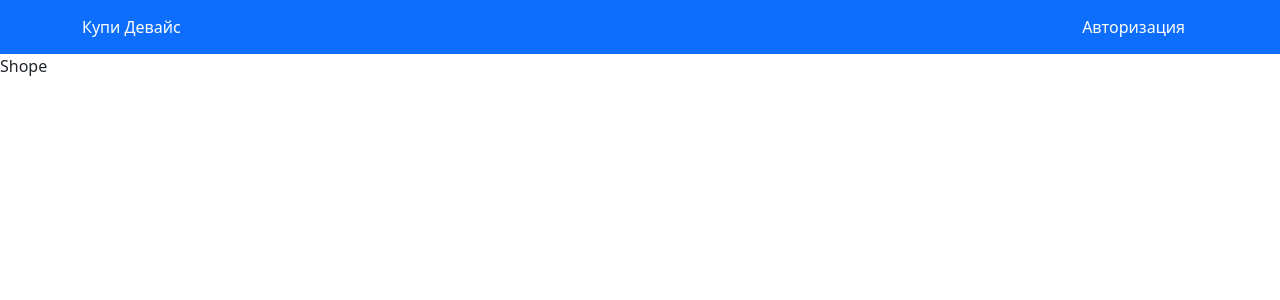
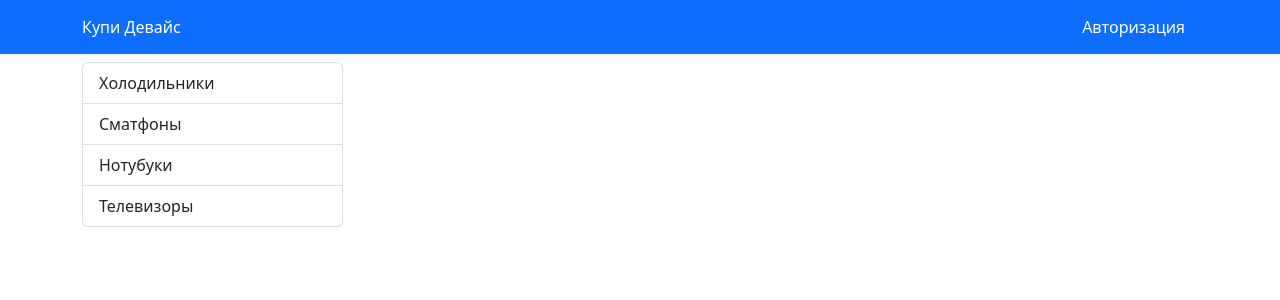
Before and after one commit to AntonAmialchenia/Store-online, a React (Create React App) app in the folder client/: page / in a window 1280 px wide. Shown: the top 300 px of the page. Built offline with nearby package versions, Linux system fonts and the light colour scheme.

Commit message:
Создание TypeBar

```diff
--- /dev/null
+++ b/client/src/components/TypeBar.tsx
@@ -0,0 +1,24 @@
+import React, {useContext} from 'react';
+import { observer } from 'mobx-react-lite';
+import { Context } from './../index';
+import ListGroup from 'react-bootstrap/ListGroup'
+
+const TypeBar = () => {
+    const {device} = useContext(Context)
+    return (
+        <ListGroup className='mt-2'>
+            {device.types.map((type:any) =>
+                <ListGroup.Item
+                    style={{cursor:'pointer'}}
+                    active={type.id === device.selectedType.id}
+                    onClick={() => device.setSelectedType(type)}
+                    key={type.id}
+                >
+                    {type.name}
+                </ListGroup.Item>
+            )}
+        </ListGroup>
+    );
+};
+
+export default observer(TypeBar);
--- a/client/src/pages/Shope.tsx
+++ b/client/src/pages/Shope.tsx
@@ -1,10 +1,21 @@
 import React from 'react';
+import { Container } from 'react-bootstrap';
+import Col from 'react-bootstrap/esm/Col';
+import Row from 'react-bootstrap/esm/Row';
+import TypeBar from '../components/TypeBar';
 
 const Shope = () => {
     return (
-        <div>
-            Shope
-        </div>
+        <Container>
+            <Row>
+                <Col md={3}>
+                    <TypeBar/>
+                </Col>
+                <Col md={9}>
+
+                </Col>
+            </Row>
+        </Container>
     );
 };
 
--- a/client/src/store/DeviseStore.ts
+++ b/client/src/store/DeviseStore.ts
@@ -1,11 +1,11 @@
 import { makeAutoObservable } from 'mobx';
 
-type typesBrands = {
+export type typesBrands = {
   id: number;
   name: string;
 };
 
-type devices = {
+export type devices = {
   id: number;
   name: string;
   price: number;
@@ -17,11 +17,14 @@
   _types: typesBrands[];
   _brands: typesBrands[];
   _devices: devices[];
+  _selectedType: {}
 
   constructor() {
     this._types = [
       { id: 1, name: 'Холодильники' },
       { id: 2, name: 'Сматфоны' },
+      { id: 3, name: 'Нотубуки' },
+      { id: 4, name: 'Телевизоры' },
     ];
     this._brands = [
       { id: 1, name: 'Samsung' },
@@ -57,6 +60,7 @@
         img: 'https://images.unsplash.com/photo-1611791485440-24e8239a0377?ixlib=rb-4.0.3&ixid=MnwxMjA3fDB8MHxzZWFyY2h8Mnx8aXBob25lJTIwMTIlMjBwcm98ZW58MHx8MHx8&auto=format&fit=crop&w=500&q=60',
       },
     ];
+    this._selectedType = {}
     makeAutoObservable(this);
   }
 
@@ -69,6 +73,9 @@
   setDevices(devices: devices[]) {
     this._devices = devices;
   }
+  setSelectedType(type: boolean) {
+    this._selectedType = type
+  }
 
   get types(): {} {
     return this._types;
@@ -79,4 +86,7 @@
   get devices(): {} {
     return this._devices;
   }
+  get selectedType(): {} {
+    return this._selectedType;
+  }
 }
```
Also changed, not shown: client/src/index.tsx (+11 -2 lines), client/src/store/UserStore.ts (+7 -0 lines).
